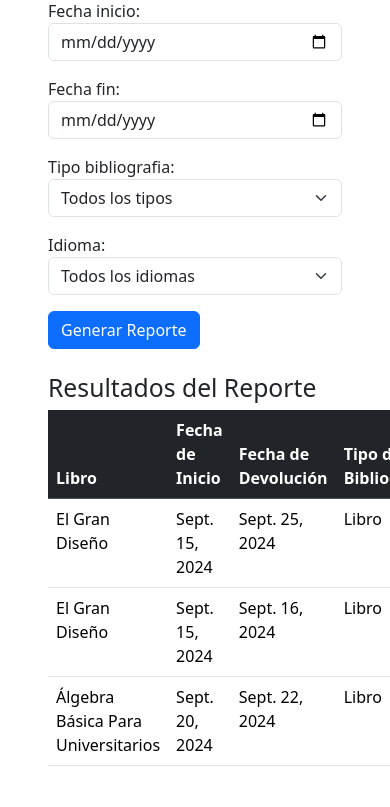
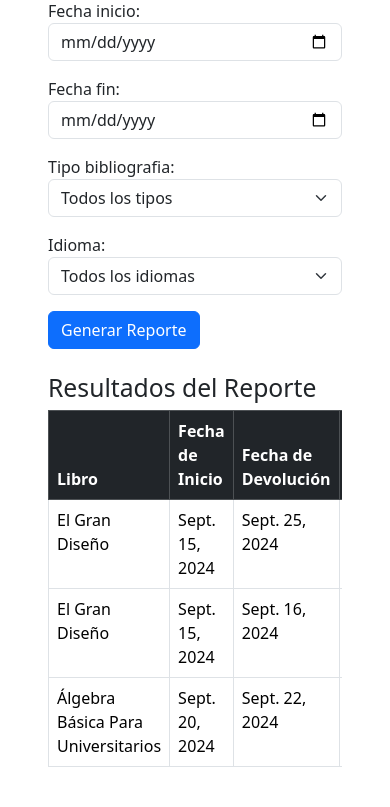
Before and after one commit to davidsantana1/BibliotecaUNAPEC, a Django app: page /reporte_rentas/ in a window 390 px wide; the page is wider, and only the part inside the window is pictured. Shown: the part 140-947 px from the top of that part. Before the commit the page ends 906 px from the top of that part, so only its background shows below. Run offline with Django 5.2, Linux system fonts and the light colour scheme; a user stored in the database is signed in; data comes from the database, SQL or seed files in the repository.

Commit message:
Fix Responsiveness

```diff
--- a/biblioteca/templates/biblioteca/buscar_libros.html
+++ b/biblioteca/templates/biblioteca/buscar_libros.html
@@ -11,6 +11,7 @@
   </form>
 
   <h3>Resultados</h3>
+  <div class="table-responsive">
     <table class="table table-bordered">
       <thead class="table-dark">
         <tr>
@@ -37,4 +38,5 @@
         {% endfor %}
       </tbody>
     </table>
+  </div>
 {% endblock %}
--- a/biblioteca/templates/biblioteca/empleados/empleado_list.html
+++ b/biblioteca/templates/biblioteca/empleados/empleado_list.html
@@ -7,6 +7,7 @@
   <a class="btn btn-primary" href="{% url 'empleado_create' %}"
     >Agregar Empleado</a
   >
+  <div class="table-responsive">
     <table class="table mt-4">
       <thead class="table-dark">
         <tr>
@@ -44,4 +45,5 @@
         {% endfor %}
       </tbody>
     </table>
+  </div>
 {% endblock %}
--- a/biblioteca/templates/biblioteca/libros/libro_list.html
+++ b/biblioteca/templates/biblioteca/libros/libro_list.html
@@ -5,6 +5,7 @@
 {% block body %}
   <h1>Libros</h1>
   <a class="btn btn-primary" href="{% url 'libro_create' %}">Agregar Libro</a>
+  <div class="table-responsive">
     <table class="table mt-4">
       <thead class="table-dark">
         <tr>
@@ -56,4 +57,5 @@
         {% endfor %}
       </tbody>
     </table>
+  </div>
 {% endblock %}
--- a/biblioteca/templates/biblioteca/prestamos/prestamo_list.html
+++ b/biblioteca/templates/biblioteca/prestamos/prestamo_list.html
@@ -7,6 +7,7 @@
   <a class="btn btn-primary" href="{% url 'prestamo_create' %}"
     >Agregar Préstamo</a
   >
+  <div class="table-responsive">
     <table class="table mt-4">
       <thead class="table-dark">
         <tr>
@@ -52,4 +53,5 @@
         {% endfor %}
       </tbody>
     </table>
+  </div>
 {% endblock %}
--- a/biblioteca/templates/biblioteca/reporte_rentas.html
+++ b/biblioteca/templates/biblioteca/reporte_rentas.html
@@ -10,7 +10,8 @@
 
   {% if prestamos %}
     <h2>Resultados del Reporte</h2>
-    <table class="table">
+    <div class="table-responsive">
+      <table class="table table-bordered">
         <thead class="table-dark">
           <tr>
             <th>Libro</th>
@@ -34,6 +35,7 @@
           {% endfor %}
         </tbody>
       </table>
+    </div>
   {% else %}
     <p>No se encontraron resultados para los criterios seleccionados.</p>
   {% endif %}
```
Lines whose indentation alone changed are shown as unchanged.
